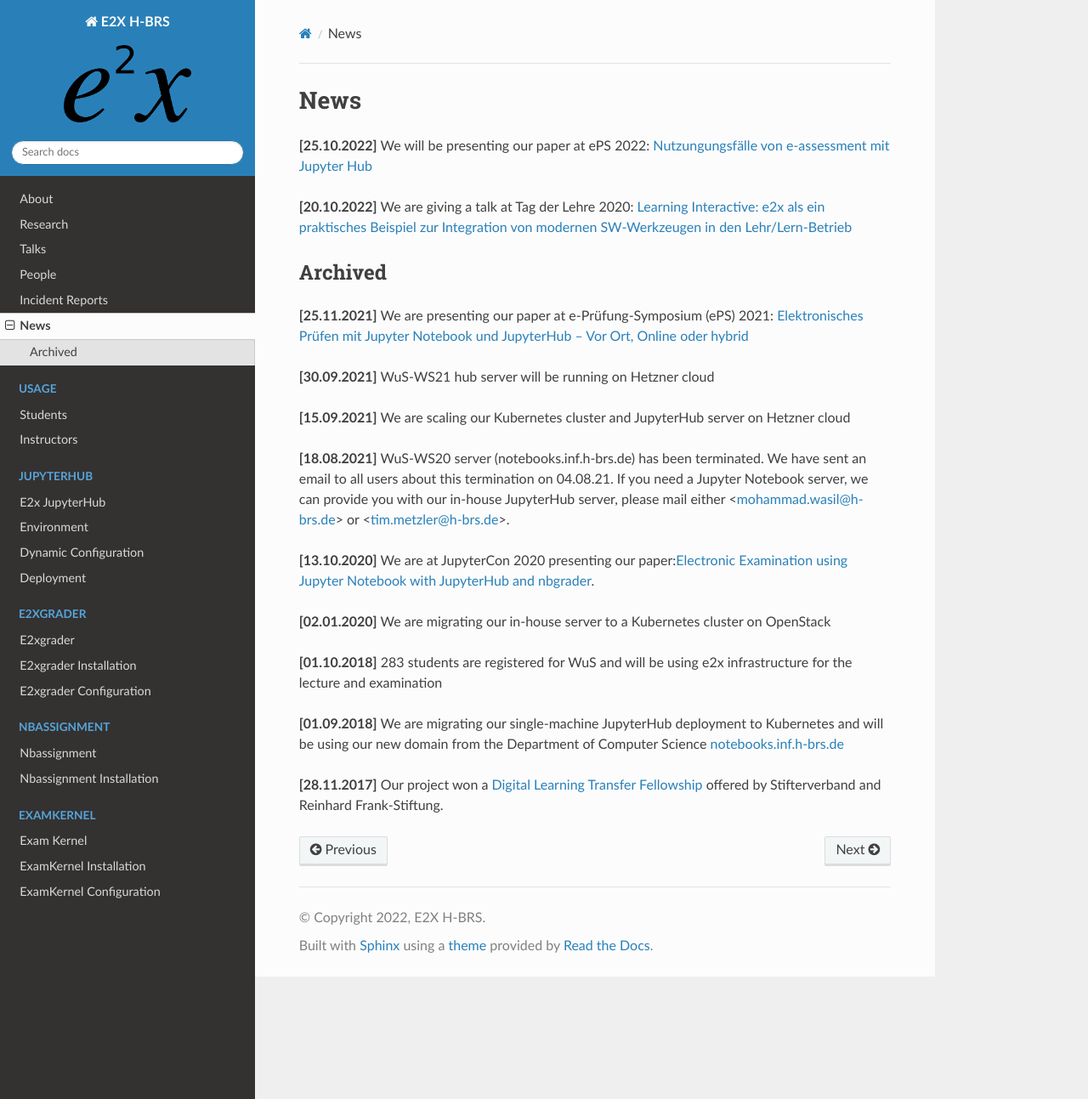
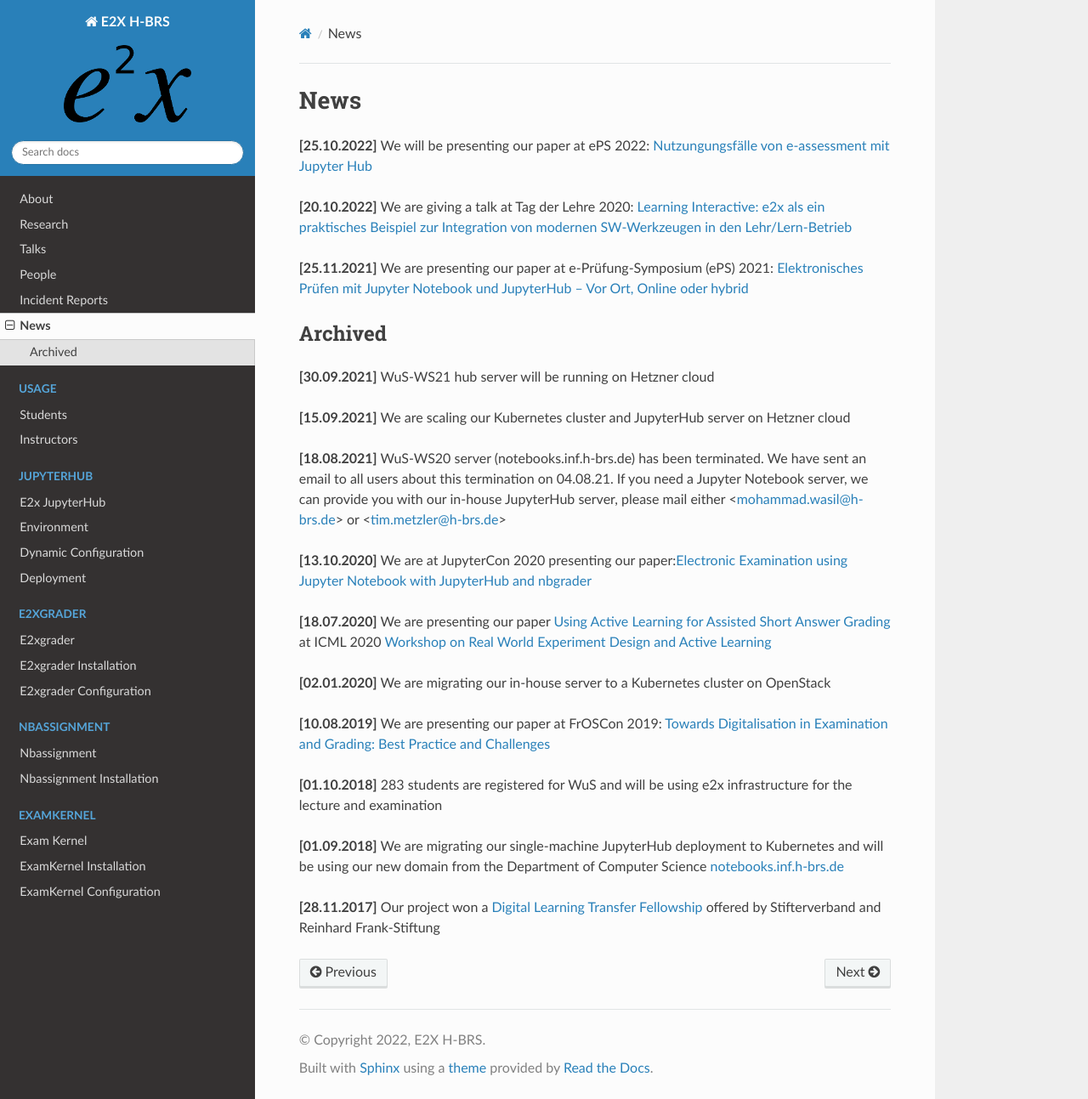
Before and after one commit to DigiKlausur/e2x-docs, a Sphinx documentation site: the page built from docs/source/news.rst, in a window 1280 px wide and 1293 px high. Shown: the whole window at 85% size. Built offline with Sphinx 7.4.7 and the Read the Docs theme 2.0.0, drawn with Linux system fonts in a browser that asks for light colours.

Commit message:
added froscon and icml 2020

```diff
--- a/docs/source/news.rst
+++ b/docs/source/news.rst
@@ -9,25 +9,27 @@ News
 **[20.10.2022]** We are giving a talk at Tag der Lehre 2020: `Learning Interactive: e2x als ein praktisches Beispiel zur Integration
 von modernen SW-Werkzeugen in den Lehr/Lern-Betrieb <https://www.h-brs.de/de/ziel/tag-der-lehre-2022-zurueck-in-die-zukunft>`_
 
-.. 3rd news to show in homepage
+**[25.11.2021]** We are presenting our paper at e-Prüfung-Symposium (ePS) 2021: `Elektronisches Prüfen mit Jupyter Notebook und JupyterHub – Vor Ort, Online oder hybrid <https://e-pruefungs-symposium.de/wp-content/uploads/2022/02/Elektronisches-Pru%CC%88fen-mit-Jupyter-Notebook-und-JupyterHub-Metzler_Ploeger_Wasil.pdf>`_
 
 Archived
 ========
-
-**[25.11.2021]** We are presenting our paper at e-Prüfung-Symposium (ePS) 2021: `Elektronisches Prüfen mit Jupyter Notebook und JupyterHub – Vor Ort, Online oder hybrid <https://e-pruefungs-symposium.de/wp-content/uploads/2022/02/Elektronisches-Pru%CC%88fen-mit-Jupyter-Notebook-und-JupyterHub-Metzler_Ploeger_Wasil.pdf>`_
 
 **[30.09.2021]** WuS-WS21 hub server will be running on Hetzner cloud
 
 **[15.09.2021]** We are scaling our Kubernetes cluster and JupyterHub server on Hetzner cloud
 
-**[18.08.2021]** WuS-WS20 server (notebooks.inf.h-brs.de) has been terminated. We have sent an email to all users about this termination on 04.08.21. If you need a Jupyter Notebook server, we can provide you with our in-house JupyterHub server, please mail either <mohammad.wasil@h-brs.de> or <tim.metzler@h-brs.de>.
+**[18.08.2021]** WuS-WS20 server (notebooks.inf.h-brs.de) has been terminated. We have sent an email to all users about this termination on 04.08.21. If you need a Jupyter Notebook server, we can provide you with our in-house JupyterHub server, please mail either <mohammad.wasil@h-brs.de> or <tim.metzler@h-brs.de>
 
-**[13.10.2020]** We are at JupyterCon 2020 presenting our paper:`Electronic Examination using Jupyter Notebook with JupyterHub and nbgrader <https://www.youtube.com/watch?v=ev2bUm7Z77M>`_.
+**[13.10.2020]** We are at JupyterCon 2020 presenting our paper:`Electronic Examination using Jupyter Notebook with JupyterHub and nbgrader <https://www.youtube.com/watch?v=ev2bUm7Z77M>`_
+
+**[18.07.2020]** We are presenting our paper `Using Active Learning for Assisted Short Answer Grading <https://realworldml.github.io/files/cr/14_Using_Active_Learning_for_Assisted_Short_Answer_Grading_cameraready.pdf>`_ at ICML 2020 `Workshop on Real World Experiment Design and Active Learning  <https://realworldml.github.io/icml2020/accepted/>`_
 
 **[02.01.2020]** We are migrating our in-house server to a Kubernetes cluster on OpenStack
+
+**[10.08.2019]** We are presenting our paper at FrOSCon 2019: `Towards Digitalisation in Examination and Grading: Best Practice and Challenges <https://app.media.ccc.de/v/froscon2019-2491-towards_digitalisation_in_examination_and_grading_best_practice_and_challenges>`_
 
 **[01.10.2018]** 283 students are registered for WuS and will be using e2x infrastructure for the lecture and examination
 
 **[01.09.2018]** We are migrating our single-machine JupyterHub deployment to Kubernetes and will be using our new domain from the Department of Computer Science `notebooks.inf.h-brs.de <https://notebooks.inf.h-brs.de>`_
 
-**[28.11.2017]** Our project won a `Digital Learning Transfer Fellowship <https://www.stifterverband.org/pressemitteilungen/2017_11_28_digital_learning_transfer_fellowship>`_ offered by Stifterverband and Reinhard Frank-Stiftung.
+**[28.11.2017]** Our project won a `Digital Learning Transfer Fellowship <https://www.stifterverband.org/pressemitteilungen/2017_11_28_digital_learning_transfer_fellowship>`_ offered by Stifterverband and Reinhard Frank-Stiftung
```
